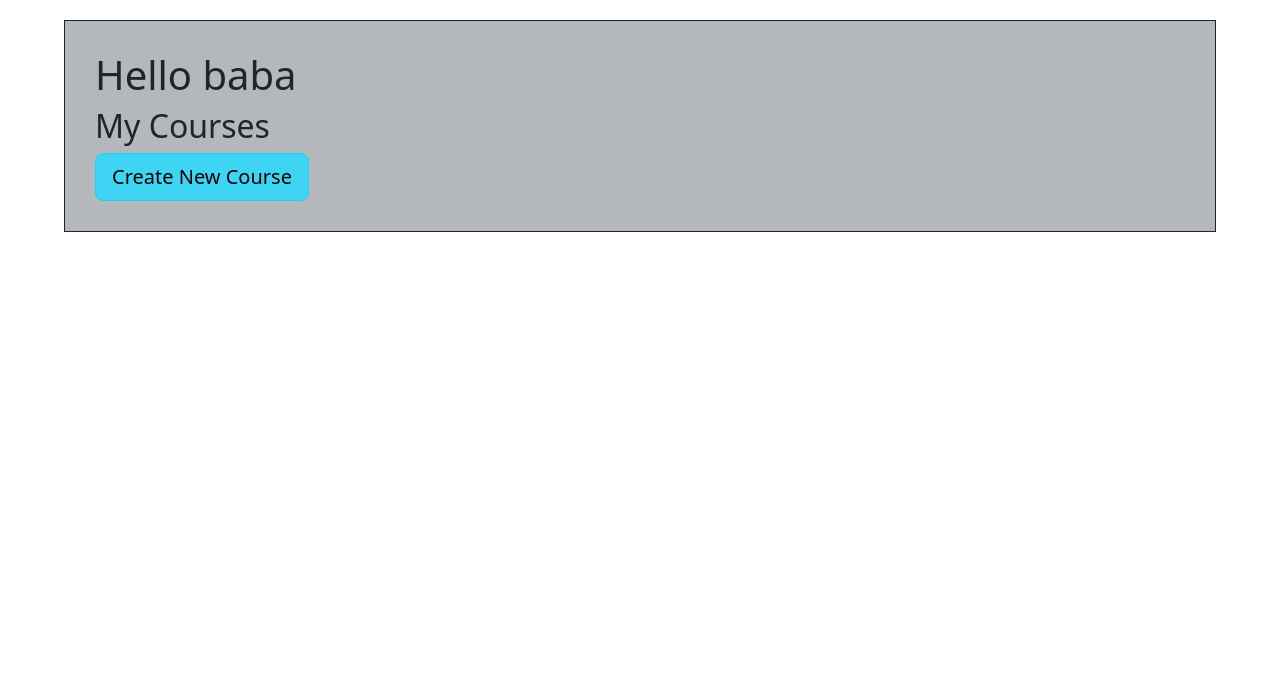
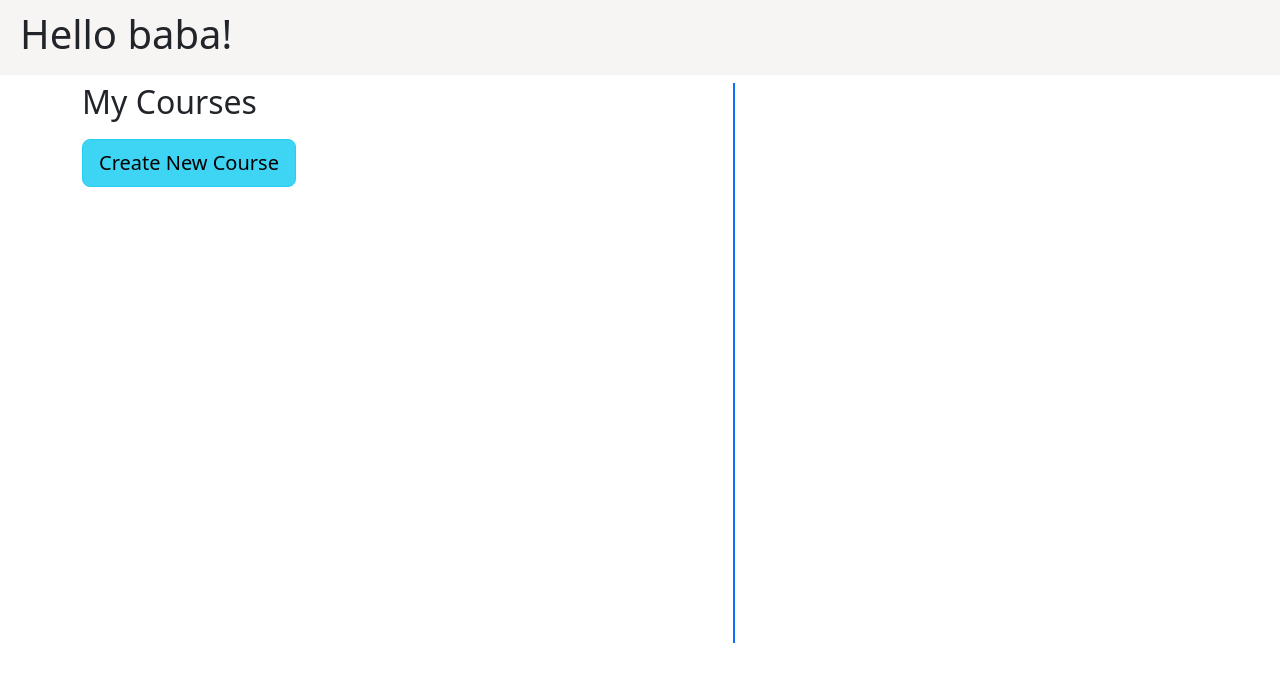
Before and after one commit to 13aba/Advanced-Web-Dev-Final, a Django app: template ephysics/webapp/templates/teacher_index.html in a window 1280 px wide. Shown: the part 62-744 px from the top of the page. Run offline with Django 4.2, Linux system fonts and the light colour scheme; the template is opened without the code that fills it, so the values that code supplies are empty; a user stored in the database is signed in; some libraries are stand-ins or nearby versions.

Commit message:
-updated front styling

```diff
--- a/ephysics/static/main.css
+++ b/ephysics/static/main.css
@@ -1,11 +1,18 @@
 
 
+h1 {
+    width: 100%;
+    height: 75px;
+    padding-top: 10px;
+    padding-left: 20px;
+    background-color: #F7F5F4;
+}
 
 .content {
     margin: auto;
-    margin-top: 20px;
-    padding: 30px;
-    width: 90%;
-    border: 1px solid;
-    background-color: #b4b8bc;
+    width: 100%;
 }
+
+.full-height {
+    height: 70%;
+}
--- a/ephysics/webapp/templates/courses.html
+++ b/ephysics/webapp/templates/courses.html
@@ -4,10 +4,10 @@
 
 {% block content %}
 <div class="content">
-        <h2> Courses </h2>
+        <h1> Courses </h1>
         {% for course in courses %}
                 <!-- Referenced and modified from https://getbootstrap.com/docs/5.0/components/card/ !-->
-                <div class="card " style="width: 90%;margin:auto; border-radius: 15px">
+                <div class="card " style="width: 90%;margin:auto; border-radius: 15px;">
                         <div class="card-body">
                         <h5 class="card-title">{{course.title}}</h5>
                         <div class="row">
--- a/ephysics/webapp/templates/teacher_index.html
+++ b/ephysics/webapp/templates/teacher_index.html
@@ -3,61 +3,31 @@
 
 {% block content %}
 <div class="content">
-        <h1>Hello {{user.username}} </h1>
-        <h2> My Courses </h2>
-        {% for course in courses %}
-        <!-- Referenced and modified from https://getbootstrap.com/docs/5.0/components/card/ !-->
-        <div class="card " style="width: 90%;margin:auto; border-radius: 15px">
-                <div class="card-body">
-                        <h5 class="card-title">{{course.title}}</h5>
-                        <div class="col">
-                                <div class="row text-end">
-                                        <!-- Left-aligned header -->
-                                        <h6 class="card-subtitle mb-2 text-muted">Created: {{course.created}}</h6>
+        <h1>Hello {{user.username}}!</h1>
+        <div class="container">
+                <div class="row full-height" >
+                        <!-- Column for courses !-->
+                        <div class="col-7 border-end border-primary border-2">
+                                <h2 > My Courses </h2>
+                                <div class="list-group border-secondary border-2" style="width: 90%; border-radius: 15px; margin-bottom: 10px;">
+                                        {% for course in courses %}
+                                        <a href="/course/{{course.id}}" class="list-group-item list-group-item-action list-group-item-secondary text-danger">{{course.title}}
+                                                <text class="float-end">Created: {{course.created}}</text>
+                                        </a>
+                                        {% endfor %}
                                 </div>
-                                <div class="row text-end">
-                                        <!-- Right-aligned header -->
-                                        <h6 class="card-subtitle mb-2 text-muted">Last Updated: {{course.modified}}</h6>
-                                </div>
+                                <a class="btn btn-info btn-lg active" href="/create_course/" role="button">Create New Course</a>
                         </div>
-                        <p class="card-text">Description: {{course.description}}</p>
-                        <a href="#" class="btn btn-info  float-end" style="margin-left: 10px;">Go To Course</a>
-                        <!-- Button trigger modal -->
-                        <button type="button" class="btn btn-danger float-end" data-bs-toggle="modal" data-bs-target="#deleteConfirmation">
-                                Delete Course
-                        </button>
+                        <!-- Column for status !-->
+                        <div class="col-5">
 
-                        <!-- Modal -->
-                        <div class="modal fade" id="deleteConfirmation" tabindex="-1" role="dialog"
-                                aria-labelledby="exampleModalLabel" aria-hidden="true">
-                                <div class="modal-dialog" role="document">
-                                        <div class="modal-content">
-                                                <div class="modal-header">
-                                                        <h5 class="modal-title" id="exampleModalLabel">Confirm Deletion</h5>
-                                                        <button type="button" class="close" data-bs-dismiss="modal"
-                                                                aria-label="Close">
-                                                                <span aria-hidden="true">&times;</span>
-                                                        </button>
-                                                </div>
-                                                <div class="modal-body">
-                                                        Course {{course}} will be deleted permanently. This action is irreverisble.
-                                                        Delete the course?
-                                                </div>
-                                                <div class="modal-footer">
-                                                        <button type="button" class="btn btn-secondary"
-                                                                data-bs-dismiss="modal">Close</button>
-                                                        <form method="post" action="/delete_course/{{course.id}}">
-                                                                {% csrf_token %}
-                                                                <input type="hidden" name="user" value={{user.username}} />
-                                                                <button type="submit" class="btn btn-danger">Delete</button>
-                                                        </form>
-                                                </div>
-                                        </div>
-                                </div>
                         </div>
                 </div>
+                <div class="row">
+
+                </div>
         </div>
-        {% endfor %}
-        <a class="btn btn-info btn-lg active" href="/create_course/" role="button">Create New Course</a>
+
+
 </div>
 {% endblock %}
```
Also changed, not shown: ephysics/db.sqlite3.
